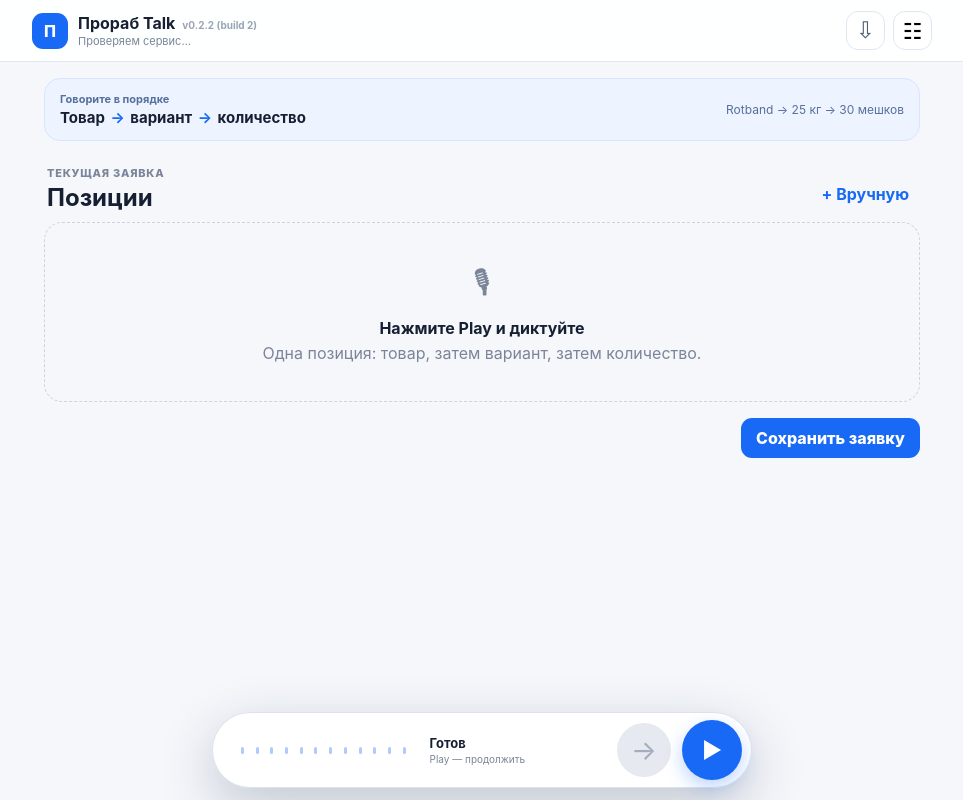
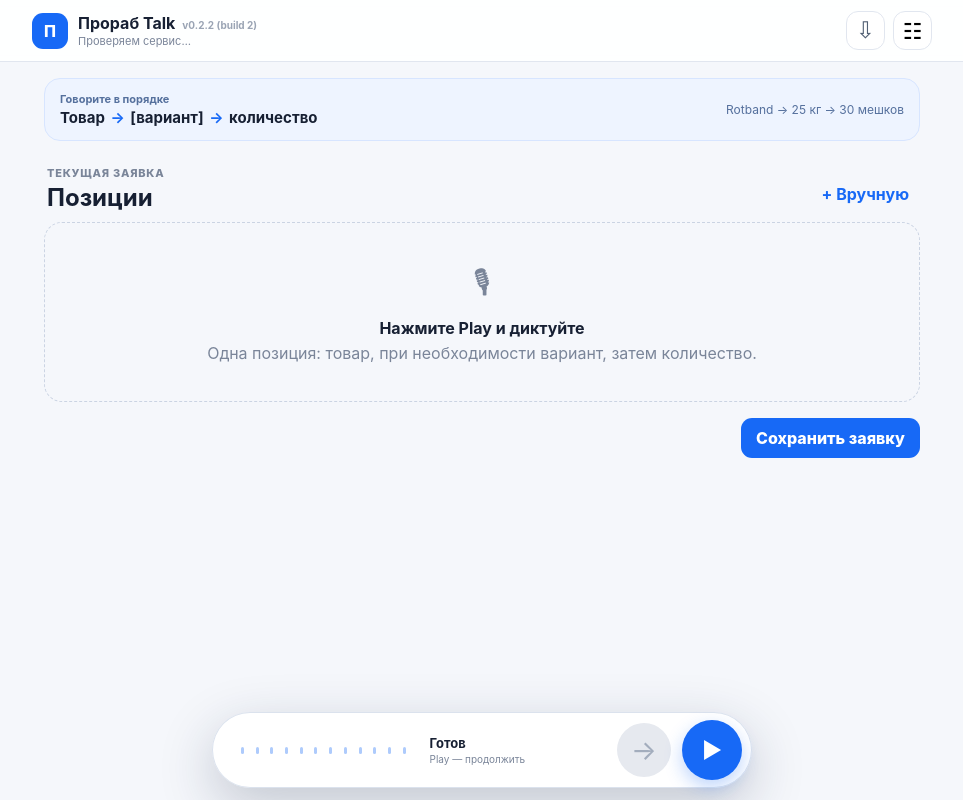
Before and after one commit to agentstroy555/prorab_talk, a website: page public/index.html in a window 1280 px wide. Shown: the whole page, without its empty margins (158-1121 px from the left). Drawn offline with Linux system fonts and the light colour scheme; no server answers.

Commit message:
Load local Silero VAD runtime and mark variant optional

```diff
--- a/public/index.html
+++ b/public/index.html
@@ -19,7 +19,7 @@
 
 <main class="page">
   <section class="guide">
-    <div><span class="guide-label">Говорите в порядке</span><strong>Товар <i>→</i> вариант <i>→</i> количество</strong></div>
+    <div><span class="guide-label">Говорите в порядке</span><strong>Товар <i>→</i> [вариант] <i>→</i> количество</strong></div>
     <span class="guide-example">Rotband → 25 кг → 30 мешков</span>
   </section>
 
@@ -32,7 +32,7 @@
     <div id="emptyState" class="empty">
       <div class="empty-icon">🎙</div>
       <strong>Нажмите Play и диктуйте</strong>
-      <span>Одна позиция: товар, затем вариант, затем количество.</span>
+      <span>Одна позиция: товар, при необходимости вариант, затем количество.</span>
     </div>
     <div class="save-bar"><span id="saveState"></span><button id="saveButton" class="save-button" type="button">Сохранить заявку</button></div>
   </section>
@@ -81,6 +81,8 @@
 </dialog>
 
 <div id="toast" class="toast"></div>
+<script src="/vendor/vad/ort.wasm.min.js"></script>
+<script src="/vendor/vad/bundle.min.js"></script>
 <script type="module" src="/app.js"></script>
 </body>
 </html>
```
